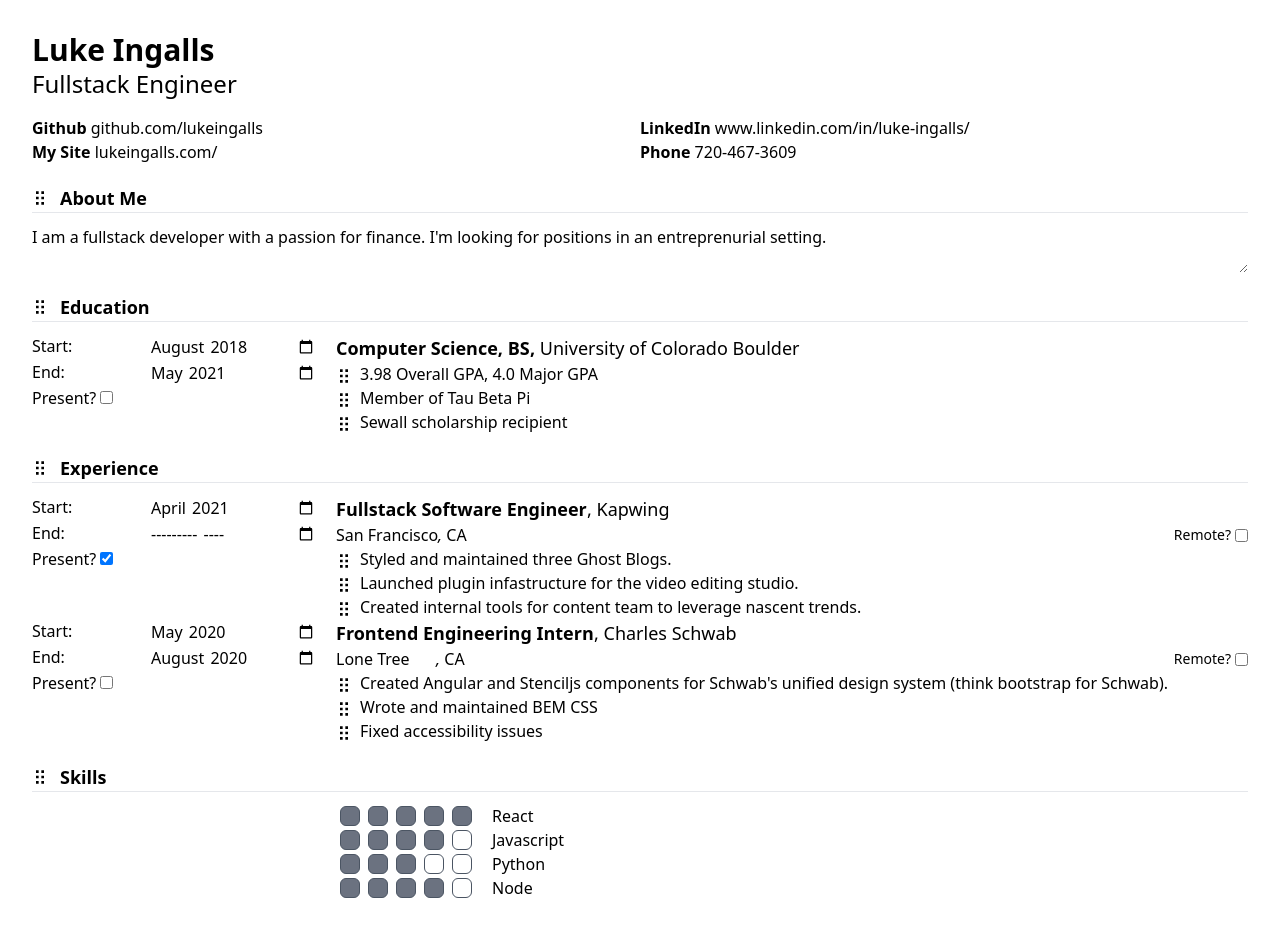
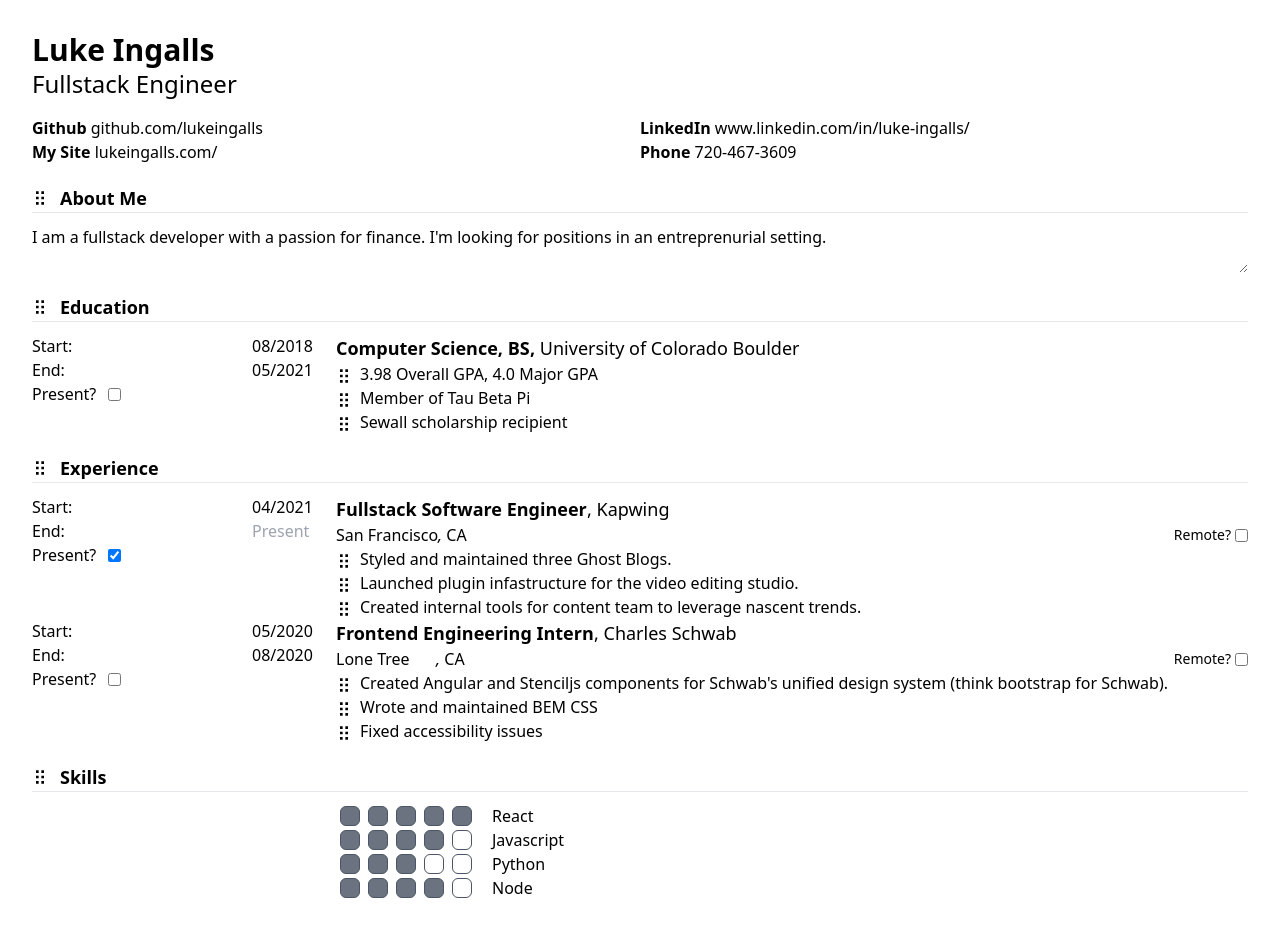
Before and after one commit to lukeingalls/resume-builder, a React (Create React App) app in the folder client/: page / in a window 1280 px wide. Shown: the top 936 px of the page. Built offline with nearby package versions, Linux system fonts and the light colour scheme.

Commit message:
switched from browser input month to prebuilt component

```diff
--- a/client/package.json
+++ b/client/package.json
@@ -12,10 +12,12 @@
     "@types/jest": "^24.0.0",
     "@types/node": "^12.0.0",
     "@types/react": "^16.9.0",
+    "@types/react-datepicker": "^3.1.8",
     "@types/react-dom": "^16.9.0",
     "@types/react-redux": "^7.1.7",
     "react": "^17.0.2",
     "react-beautiful-dnd": "^13.1.0",
+    "react-datepicker": "^3.8.0",
     "react-dom": "^17.0.2",
     "react-icons": "^4.2.0",
     "react-redux": "^7.2.0",
--- a/client/src/components/resume/layouts/DateSelector.tsx
+++ b/client/src/components/resume/layouts/DateSelector.tsx
@@ -1,7 +1,8 @@
 import { setEndDate, setStartDate } from "@store/actions/resume";
 import { useAppDispatch } from "@store/hooks";
-import { getDateMonthString } from "@utilities/utils";
 import { TDate } from "types";
+import DatePicker from "react-datepicker";
+import "react-datepicker/dist/react-datepicker.min.css";
 
 interface DateSelectorProps {
   date?: TDate;
@@ -14,31 +15,18 @@ export default function DateSelector({ date, idx, type }: DateSelectorProps) {
   if (!date) return null;
   return (
     <p className="col-span-3">
-      <label className="flex justify-between pr-5">
-        Start:{" "}
-        <input
-          type="month"
-          value={getDateMonthString(date.start)}
-          onChange={(e) => {
+      <label className="flex justify-between pr-5 flex-wrap">
+        <span className="mr-3">Start:</span>
+        <DatePicker
+          className="w-16"
+          dateFormat="MM/yyyy"
+          placeholderText="Pick a date"
+          selected={date.start}
+          showMonthYearPicker
+          onChange={(date) =>
             dispatch(
               setStartDate({
-                date: e.target.value,
-                idx,
-                sectionType: type,
-              })
-            );
-          }}
-        />
-      </label>
-      <label className="flex justify-between pr-5">
-        End:{" "}
-        <input
-          type="month"
-          value={`${getDateMonthString(date.end)}`}
-          onChange={(e) =>
-            dispatch(
-              setEndDate({
-                date: e.target.value,
+                date: Array.isArray(date) ? date[0] : date ? date : new Date(),
                 idx,
                 sectionType: type,
               })
@@ -46,15 +34,34 @@ export default function DateSelector({ date, idx, type }: DateSelectorProps) {
           }
         />
       </label>
-      <label className="block">
-        Present?{" "}
+      <label className="flex justify-between pr-5 flex-wrap">
+        <span className="">End:</span>
+        <DatePicker
+          className="w-16"
+          dateFormat="MM/yyyy"
+          placeholderText="Present"
+          selected={date.end}
+          showMonthYearPicker
+          onChange={(date) =>
+            dispatch(
+              setEndDate({
+                date: Array.isArray(date) ? date[0] : date ? date : null,
+                idx,
+                sectionType: type,
+              })
+            )
+          }
+        />
+      </label>
+      <label className="flex items-center">
+        <span className="mr-3">Present?</span>
         <input
+          checked={!date.end}
           type="checkbox"
-          checked={!date.end}
           onChange={(e) =>
             dispatch(
               setEndDate({
-                date: e.target.checked ? null : getDateMonthString(new Date()),
+                date: e.target.checked ? null : new Date(),
                 sectionType: type,
                 idx,
               })
--- a/client/src/components/resume/layouts/EducationDetails.tsx
+++ b/client/src/components/resume/layouts/EducationDetails.tsx
@@ -1,15 +1,13 @@
 import DetailsContainer from "./DetailsConatiner";
 import { TEducationDetails } from "../../../types";
-import { getDateMonthString } from "@utilities/utils";
 import DisplayBullets from "./DisplayBullets";
 import Input from "@components/utilities/Input";
 import { useAppDispatch } from "@store/hooks";
 import {
   setEducationDegree,
   setEducationInstitution,
-  setEndDate,
-  setStartDate,
 } from "@store/actions/resume";
+import DateSelector from "./DateSelector";
 
 interface EducationDetailsProps {
   education: TEducationDetails[];
@@ -25,61 +23,7 @@ export default function EducationDetails({
         const { date, location } = education;
         return (
           <DetailsContainer>
-            {date && (
-              <p className="col-span-3">
-                <label className="flex justify-between pr-5">
-                  Start:{" "}
-                  <input
-                    type="month"
-                    value={getDateMonthString(date.start)}
-                    onChange={(e) => {
-                      dispatch(
-                        setStartDate({
-                          date: e.target.value,
-                          idx,
-                          sectionType: "Education",
-                        })
-                      );
-                    }}
-                  />
-                </label>
-                <label className="flex justify-between pr-5">
-                  End:{" "}
-                  <input
-                    type="month"
-                    value={getDateMonthString(date.end)}
-                    onChange={(e) => {
-                      console.log(e.target.value);
-                      dispatch(
-                        setEndDate({
-                          date: e.target.value,
-                          idx,
-                          sectionType: "Education",
-                        })
-                      );
-                    }}
-                  />
-                </label>
-                <label className="block">
-                  Present?{" "}
-                  <input
-                    type="checkbox"
-                    checked={!date.end}
-                    onChange={(e) =>
-                      dispatch(
-                        setEndDate({
-                          date: e.target.checked
-                            ? null
-                            : getDateMonthString(new Date()),
-                          sectionType: "Education",
-                          idx,
-                        })
-                      )
-                    }
-                  />
-                </label>
-              </p>
-            )}
+            {date && <DateSelector idx={idx} type="Education" date={date} />}
             <div className="col-span-9">
               <h4 className="text-lg font-bold">
                 <Input
--- a/client/src/store/actions/resume.ts
+++ b/client/src/store/actions/resume.ts
@@ -35,11 +35,11 @@ export const setLocationState =
   createAction<{ state: string; idx: number }>("SET_LOCATION_STATE");
 
 export const setEndDate =
-  createAction<{ date: string | null; idx: number; sectionType: string }>(
+  createAction<{ date: Date | null; idx: number; sectionType: string }>(
     "SET_END_DATE"
   );
 export const setStartDate =
-  createAction<{ date: string; idx: number; sectionType: string }>(
+  createAction<{ date: Date; idx: number; sectionType: string }>(
     "SET_START_DATE"
   );
 
--- a/client/src/store/reducers/resume.ts
+++ b/client/src/store/reducers/resume.ts
@@ -153,10 +153,7 @@ const exports = {
         end: null,
         ...detail.date,
       };
-      const [year, month] = date.split("-");
-      const num_year = parseInt(year);
-      const num_month = parseInt(month) - 1;
-      initialDate.start = new Date(num_year, num_month);
+      initialDate.start = date;
       detail.date = initialDate;
     });
     builder.addCase(setEndDate, (state, action) => {
@@ -174,10 +171,7 @@ const exports = {
         ...detail.date,
       };
       if (date) {
-        const [year, month] = date.split("-");
-        const num_year = parseInt(year);
-        const num_month = parseInt(month);
-        initialDate.end = new Date(num_year, num_month - 1);
+        initialDate.end = date;
       } else initialDate.end = null;
 
       detail.date = initialDate;
--- a/client/src/utilities/utils.ts
+++ b/client/src/utilities/utils.ts
@@ -1,12 +1,4 @@
 import crypto from "crypto";
-
-export const getDateMonthString = (date: Date | null) => {
-  if (!date) return "Present";
-  const year = date.getFullYear();
-  const month = date.getMonth() + 1;
-  if (month >= 10) return `${year}-${month}`;
-  return `${year}-0${month}`;
-};
 
 export const getNonce = (length: number = 5) => {
   return crypto.randomBytes(length).toString("hex");
```
Also changed, not shown: 1 other file (tests, documents, lock files or other folders).
